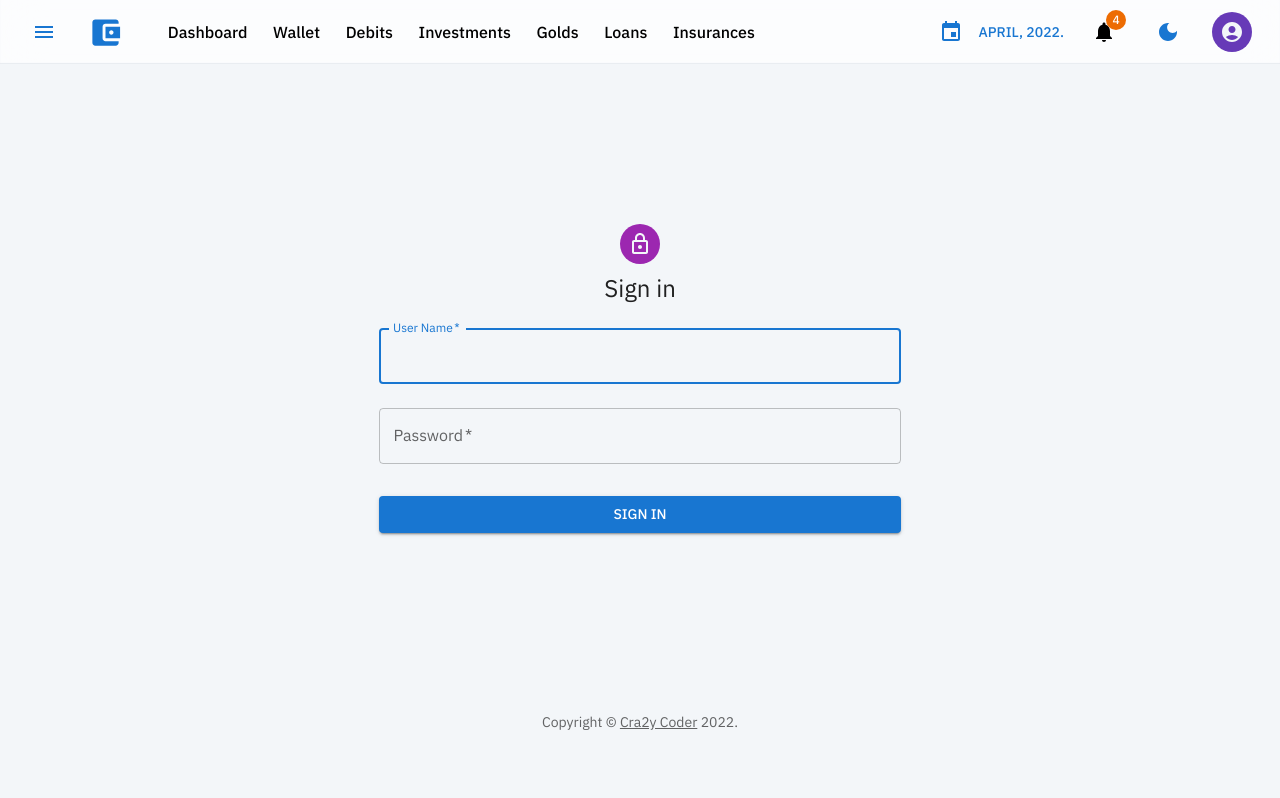
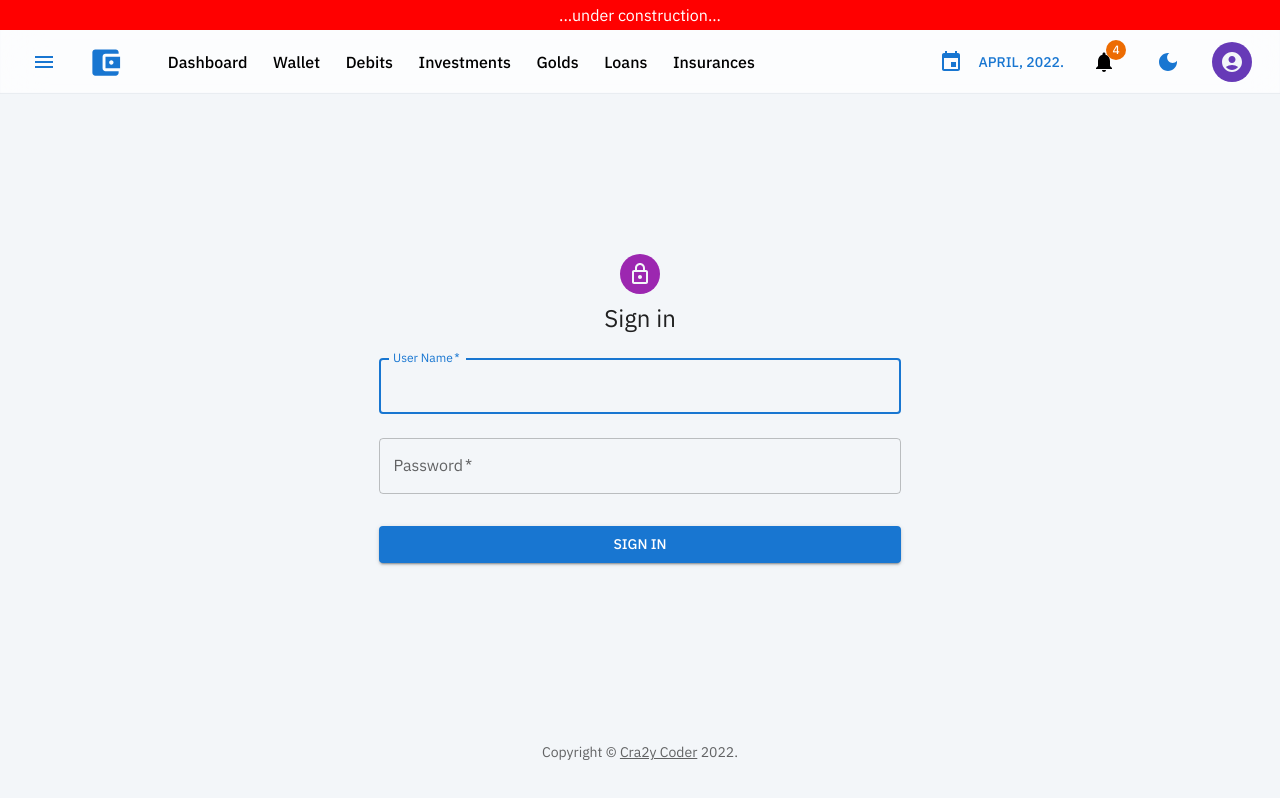
Before and after one commit to cra2ycoder/my-finance, a Next.js app: page / in a window 1280 px wide. Built offline with nearby package versions, Linux system fonts and the light colour scheme.

Commit message:
underconstruction dom added

```diff
--- a/pages/_app.tsx
+++ b/pages/_app.tsx
@@ -10,6 +10,16 @@ export default function MyApp({ Component, pageProps }) {
   return (
     <ThemeProvider theme={lightTheme}>
       <CssBaseline />
+      <div
+        style={{
+          padding: '0.2rem',
+          background: 'red',
+          color: 'white',
+          textAlign: 'center',
+        }}
+      >
+        ...under construction...
+      </div>
       <Header />
       <MainFlexBox>
         <Component {...pageProps} />
```
